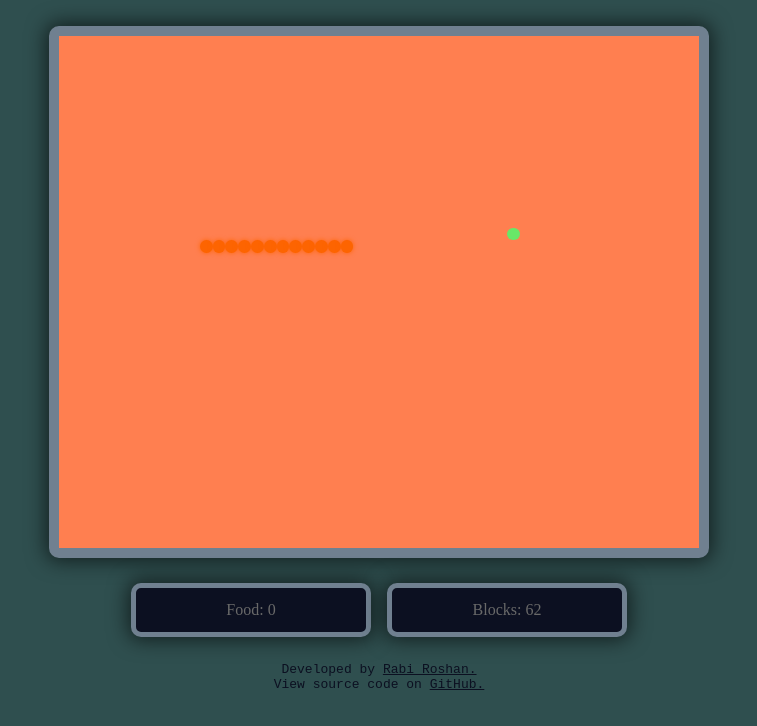
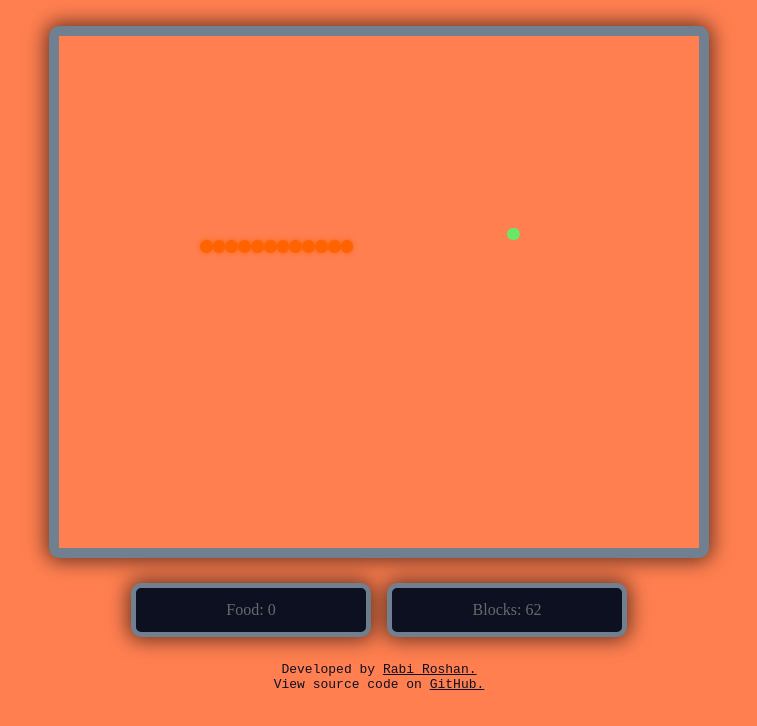
Before and after one commit to JamesScottBroadhead/JamesScottBroadhead.github.io, a plain HTML site: page snake_game/docs/index.html in a window 1280 px wide. Shown: the whole page, without its empty margins (261-1018 px from the left). Drawn offline with Linux system fonts and the light colour scheme.

Commit message:
Update main.css

```diff
--- a/snake_game/docs/main.css
+++ b/snake_game/docs/main.css
@@ -1,5 +1,5 @@
 body {
-  background-color: darkslategrey;
+  background-color: coral;
   text-align: center;
 }
 
```
